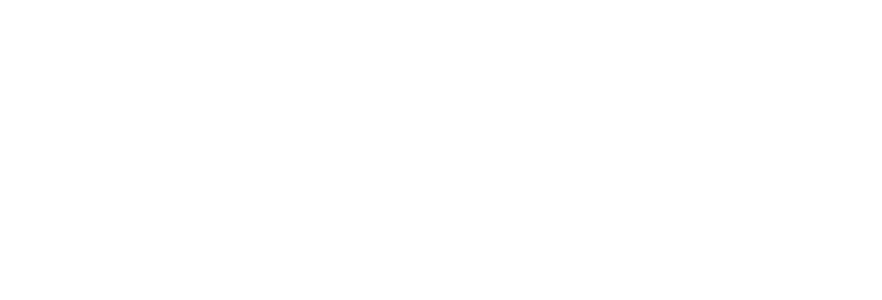
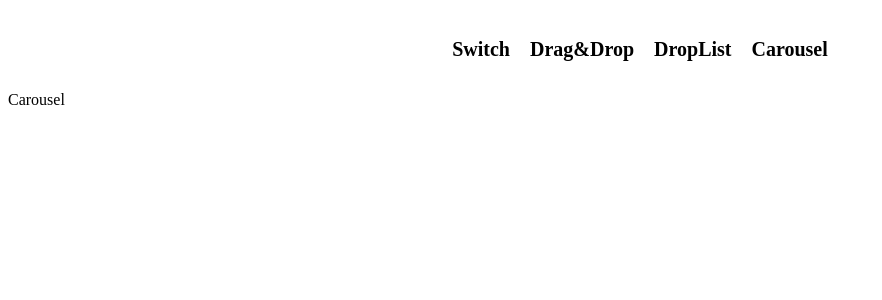
Before and after one commit to AnSuebin/interactive-web, a React (Create React App) app: page /interactive-web/carousel in a window 1280 px wide. Before the commit this address had no page. Shown: the top 300 px of the page, without its empty margins (0-882 px from the left). Built offline with nearby package versions, Linux system fonts and the light colour scheme.

Commit message:
feat : carousel route 추가

```diff
--- a/src/App.js
+++ b/src/App.js
@@ -1,11 +1,14 @@
 import { BrowserRouter, Routes, Route } from 'react-router-dom';
 import Home from './pages/Home';
+import Carousel from './pages/carousel/Carousel';
 
 function App() {
   return (
     <BrowserRouter basename="interactive-web">
       <Routes>
-        <Route path="/" element={<Home />} />
+        <Route path="/" element={<Home />}>
+          <Route path="/carousel" element={<Carousel />} />
+        </Route>
       </Routes>
     </BrowserRouter>
   );
--- a/src/components/Navigation.js
+++ b/src/components/Navigation.js
@@ -29,7 +29,7 @@
         <Menu>Switch</Menu>
         <Menu>Drag&Drop</Menu>
         <Menu>DropList</Menu>
-        <Menu>Carousel</Menu>
+        <Menu onClick={() => navigate('carousel')}>Carousel</Menu>
       </MenuContainer>
     </Container>
   );
--- a/src/pages/carousel/Carousel.js
+++ b/src/pages/carousel/Carousel.js
@@ -0,0 +1,4 @@
+const Carousel = () => {
+  return <div>Carousel</div>;
+};
+export default Carousel;
```
